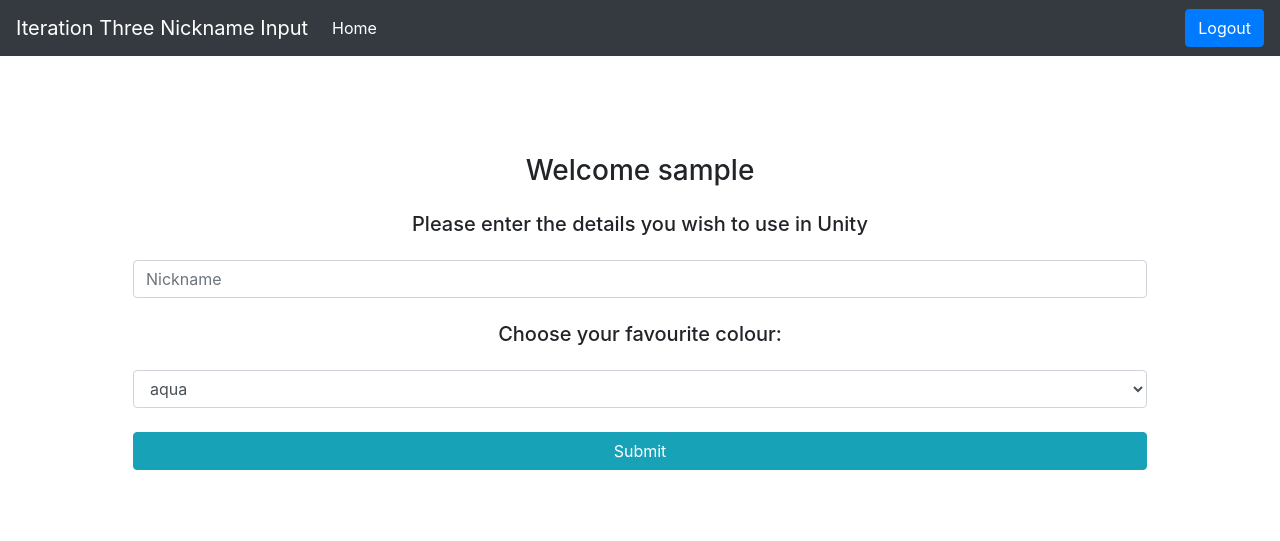
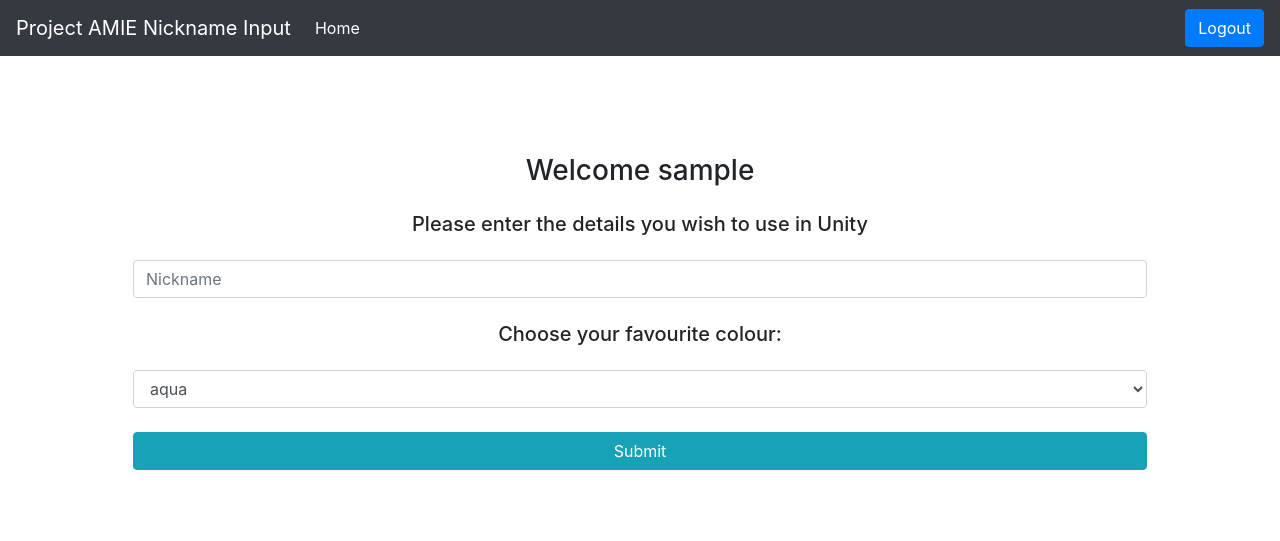
Before and after one commit to aqua109/IterationThreeNicknameInput, a Flask app: page / in a window 1280 px wide. Shown: the top 541 px of the page. Run offline with Flask 2, Linux system fonts and the light colour scheme; the visitor is signed in with stand-in values (Sample User, id 1); data comes from the database, SQL or seed files in the repository; some libraries are stand-ins or nearby versions.

Commit message:
Update project name

```diff
--- a/app/templates/base.html
+++ b/app/templates/base.html
@@ -5,14 +5,14 @@
         <link rel="stylesheet" href="{{ url_for('static', filename='css/styles.css') }}">
         <link rel="shortcut icon" href="{{ url_for('static', filename='favicon.ico') }}">
         {% if title %}
-        <title>{{ title }} - Iteration Three</title>
+        <title>{{ title }} - Project AMIE</title>
         {% else %}
-        <title>Iteration Three Nickname Input</title>
+        <title>Project AMIE Nickname Input</title>
         {% endif %}
     </head>
     <body>
         <nav class="navbar navbar-expand-lg navbar-dark bg-dark">
-            <span class="navbar-brand" href="#">Iteration Three Nickname Input</span>
+            <span class="navbar-brand" href="#">Project AMIE Nickname Input</span>
             <button class="navbar-toggler" type="button" data-toggle="collapse" data-target="#navbarNavAltMarkup" aria-controls="navbarNavAltMarkup" aria-expanded="false" aria-label="Toggle navigation">
                 <span class="navbar-toggler-icon"></span>
             </button>
```
